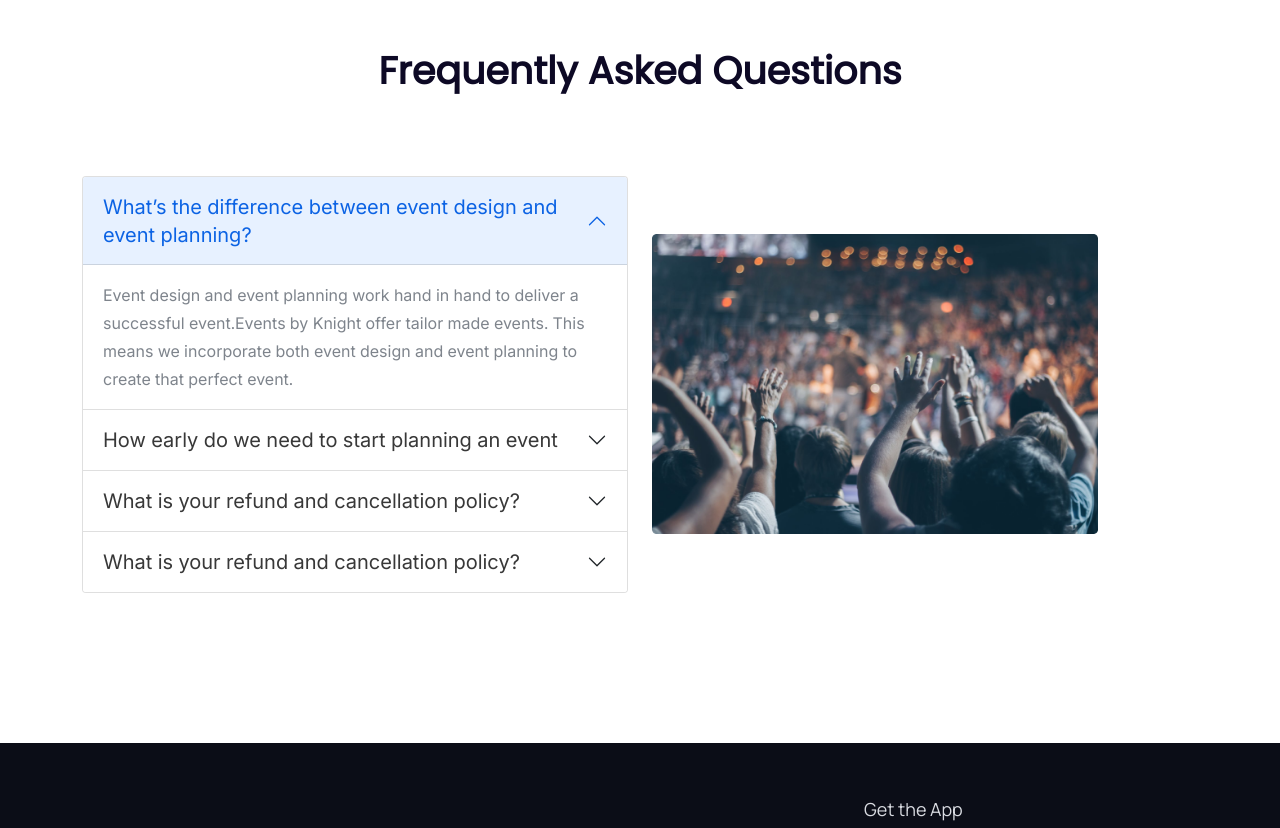
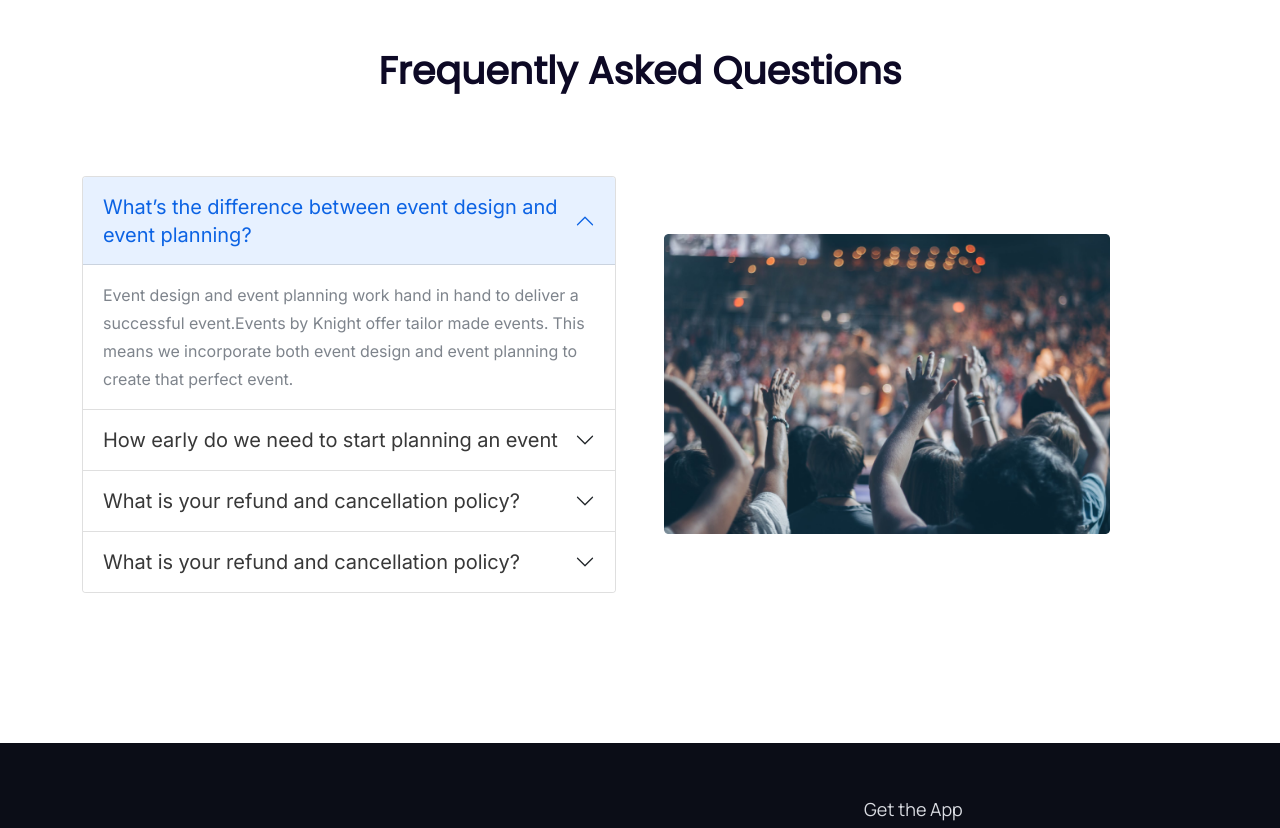
Before and after one commit to montasim/convention-center, a plain HTML site: page index.html in a window 1280 px wide. Shown: the part 1460-2288 px from the top of the page. Drawn offline with nearby package versions, Linux system fonts and the light colour scheme.

Commit message:
questions

```diff
--- a/index.html
+++ b/index.html
@@ -304,7 +304,7 @@
     <div class="container my-5">
       <h1 class="modern-questions-h1">Frequently Asked Questions</h1>
       <div
-        class="row row-cols-lg-2 row-cols-md-1 row-cols-sm-1 g-4 align-items-center"
+        class="row row-cols-lg-2 row-cols-md-1 row-cols-sm-1 g-5 align-items-center justify-content-center"
       >
         <div class="accordion" id="accordionPanelsStayOpenExample">
           <div class="accordion-item">
```
